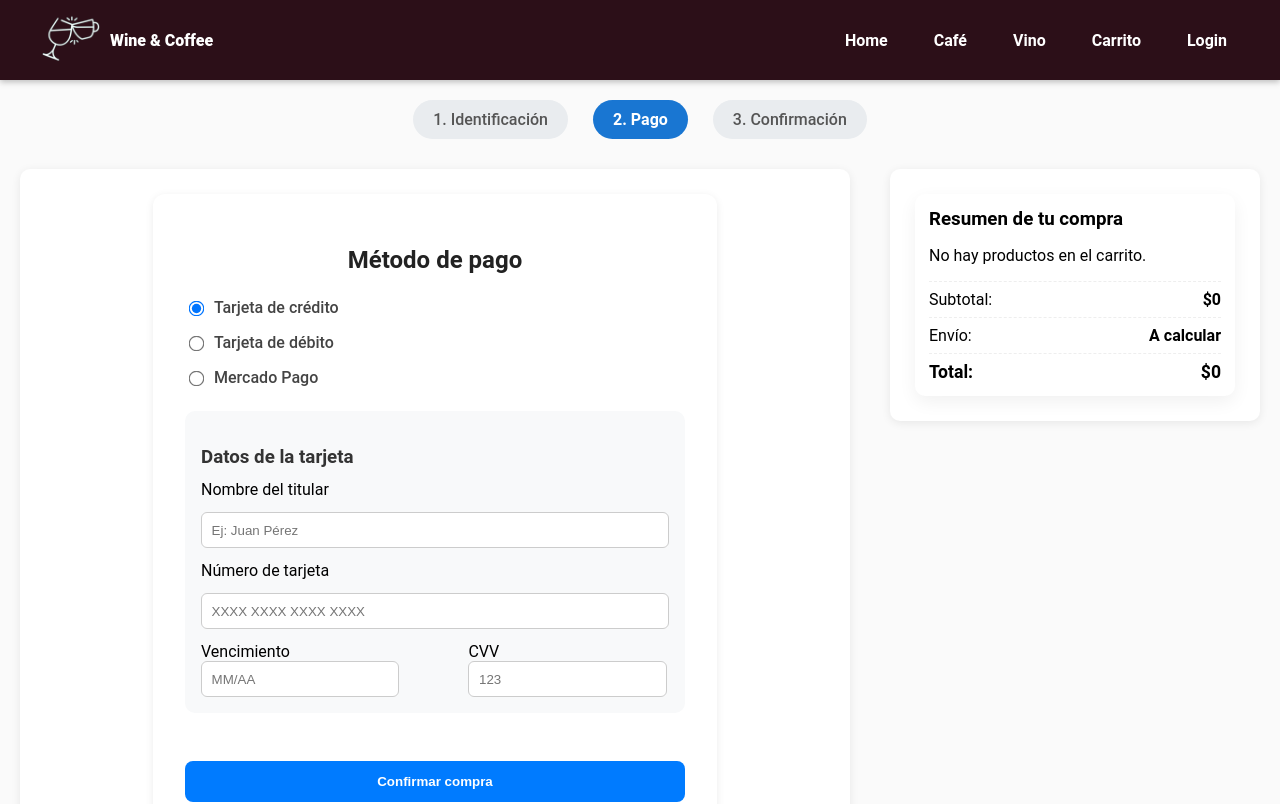
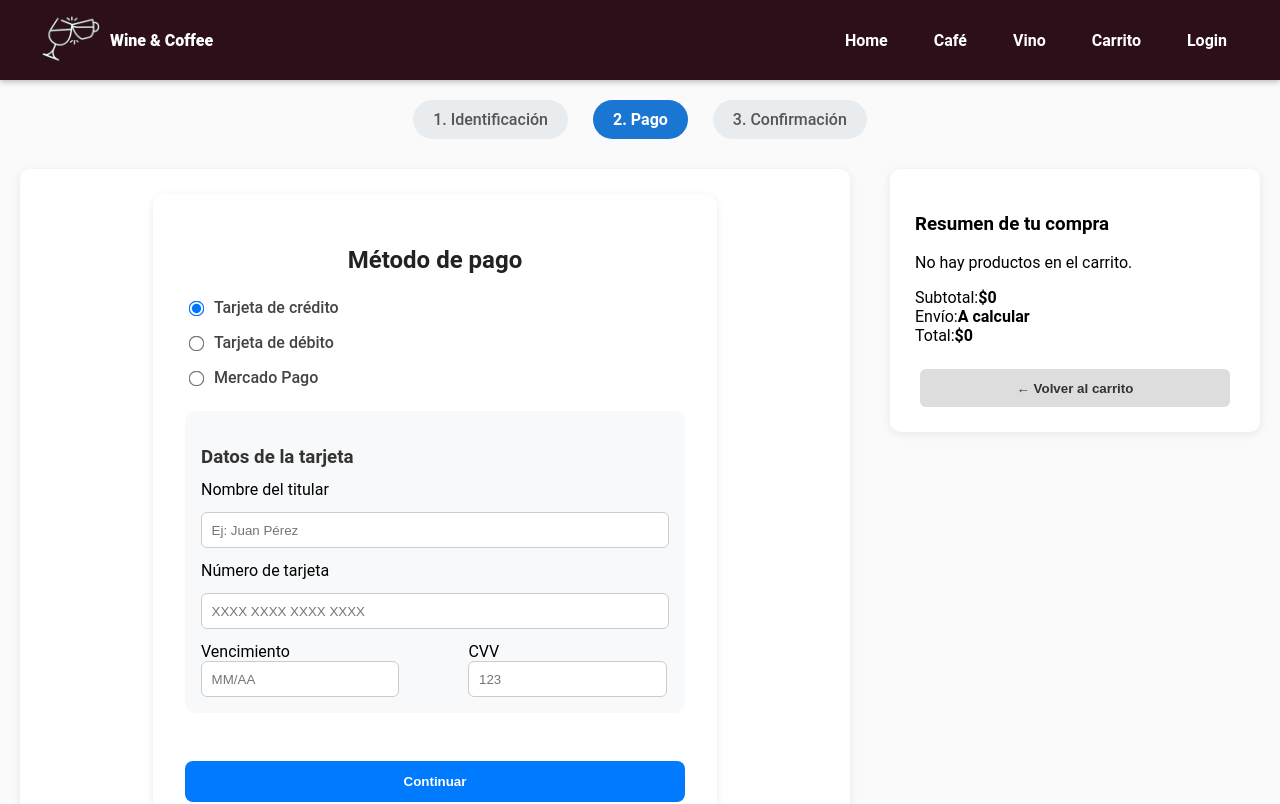
Before and after one commit to Matiaseq84/WineNCoffee, a React (Vite) app in the folder frontend/: page /checkout/payment in a window 1280 px wide. Shown: the top 804 px of the page. Built offline with nearby package versions, Linux system fonts and the light colour scheme.

Commit message:
Checkout todavía en proceso

```diff
--- a/frontend/src/components/Resume.css
+++ b/frontend/src/components/Resume.css
@@ -1,52 +1,35 @@
-/* Resume.css */
-.resumen-compra {
-  width: 100%;
-  box-sizing: border-box;
-  padding: 14px;
-  background: #fff;
-  border-radius: 10px;
-  box-shadow: 0 6px 18px rgba(0,0,0,0.06);
-  overflow: hidden;
+.resumen-botones {
+  display: flex;
+  justify-content: space-between;
+  margin-top: 1.5rem;
 }
 
-.resumen-compra h3 {
-  margin: 0 0 10px 0;
+.btn-volver,
+.btn-confirmar {
+  flex: 1;
+  margin: 0 0.3rem;
+  padding: 0.7rem 1rem;
+  border: none;
+  border-radius: 6px;
+  font-weight: 600;
+  cursor: pointer;
+  transition: 0.2s ease;
 }
 
-.resumen-lista {
-  list-style: none;
-  padding: 0;
-  margin: 0 0 12px 0;
-  display: flex;
-  flex-direction: column;
-  gap: 8px;
-  max-height: 260px;
-  overflow-y: auto; /* evita overflow de toda la página */
+.btn-volver {
+  background-color: #ddd;
+  color: #333;
 }
 
-.resumen-lista li {
-  display: flex;
-  justify-content: space-between;
-  align-items: center;
-  background: #fafafa;
-  padding: 8px;
-  border-radius: 8px;
-  border: 1px solid #eee;
+.btn-volver:hover {
+  background-color: #ccc;
 }
 
-.item-left { display:flex; gap:12px; align-items:center; }
-.item-title { font-weight:600; }
-.item-qty { color:#666; }
-
-.subtotal-row,
-.envio-row,
-.total-row {
-  display:flex;
-  justify-content:space-between;
-  align-items:center;
-  margin-top:8px;
-  padding-top:8px;
-  border-top:1px dashed #eee;
+.btn-confirmar {
+  background-color: #007bff;
+  color: white;
 }
 
-.total-row { font-size:1.1rem; font-weight:700; }
+.btn-confirmar:hover {
+  background-color: #0056b3;
+}
--- a/frontend/src/components/Resume.jsx
+++ b/frontend/src/components/Resume.jsx
@@ -1,19 +1,29 @@
 // src/components/Resume.jsx
 import React, { useEffect, useState } from "react";
 import { useCart } from "../context/CartContext";
+import { useNavigate } from "react-router-dom";
 import "./Resume.css";
 
 const ResumenCompra = () => {
-  const { items, total, shippingCost } = useCart();
+  const { items, shippingCost } = useCart();
   const [userData, setUserData] = useState(null);
+  const [paymentConfirmed, setPaymentConfirmed] = useState(false);
+  const navigate = useNavigate();
 
   useEffect(() => {
     const stored = localStorage.getItem("userData");
+    const payment = localStorage.getItem("paymentMethod");
+
     if (stored) setUserData(JSON.parse(stored));
+    if (payment) setPaymentConfirmed(true);
   }, []);
 
   const subtotal = items.reduce((acc, it) => acc + (Number(it.price) || 0) * (it.qty || 1), 0);
   const finalTotal = shippingCost ? subtotal + shippingCost : subtotal;
+
+  const handleConfirmPurchase = () => {
+    navigate("/checkout/confirmation");
+  };
 
   return (
     <div className="resumen-compra">
@@ -29,7 +39,9 @@ const ResumenCompra = () => {
                 <div className="item-title">{item.name}</div>
                 <div className="item-qty">x{item.qty}</div>
               </div>
-              <div className="item-right">${(Number(item.price) * (item.qty || 1)).toLocaleString()}</div>
+              <div className="item-right">
+                ${(Number(item.price) * (item.qty || 1)).toLocaleString()}
+              </div>
             </li>
           ))}
         </ul>
@@ -61,6 +73,25 @@ const ResumenCompra = () => {
         <span>Total:</span>
         <strong>${finalTotal.toLocaleString()}</strong>
       </div>
+
+      {/* --- BOTONES --- */}
+      <div className="resumen-botones">
+        <button
+          className="btn-volver"
+          onClick={() => navigate("/carrito")}
+        >
+          ← Volver al carrito
+        </button>
+
+        {paymentConfirmed && (
+          <button
+            className="btn-confirmar"
+            onClick={handleConfirmPurchase}
+          >
+            Confirmar compra
+          </button>
+        )}
+      </div>
     </div>
   );
 };
--- a/frontend/src/pages/Checkout/CheckoutLayout.jsx
+++ b/frontend/src/pages/Checkout/CheckoutLayout.jsx
@@ -1,9 +1,19 @@
-import { Outlet, useLocation, Link } from "react-router-dom";
+// src/pages/Checkout/CheckoutLayout.jsx
+import { Outlet, useLocation, useNavigate } from "react-router-dom";
+import { useEffect } from "react";
 import ResumenCompra from "../../components/Resume";
 import "./CheckoutLayout.css";
 
 function CheckoutLayout() {
   const location = useLocation();
+  const navigate = useNavigate();
+
+  // Redirigir automáticamente a /checkout/profile al entrar a /checkout
+  useEffect(() => {
+    if (location.pathname === "/checkout") {
+      navigate("/checkout/profile");
+    }
+  }, [location, navigate]);
 
   const steps = [
     { path: "/checkout/profile", label: "1. Identificación" },
@@ -13,16 +23,15 @@ function CheckoutLayout() {
 
   return (
     <div className="checkout-container">
-      {/* Barra de progreso o pasos */}
+      {/* Barra de progreso (solo visual) */}
       <nav className="checkout-steps">
         {steps.map((s) => (
-          <Link
+          <span
             key={s.path}
-            to={s.path}
             className={`step-link ${location.pathname === s.path ? "active" : ""}`}
           >
             {s.label}
-          </Link>
+          </span>
         ))}
       </nav>
 
--- a/frontend/src/pages/Checkout/Payment.jsx
+++ b/frontend/src/pages/Checkout/Payment.jsx
@@ -5,8 +5,33 @@ import "./payment.css";
 function Payment() {
   const navigate = useNavigate();
   const [metodo, setMetodo] = useState("credito");
+  const [datosTarjeta, setDatosTarjeta] = useState({
+    nombre: "",
+    numero: "",
+    vencimiento: "",
+    cvv: "",
+  });
+
+  const handleMetodoChange = (e) => {
+    const value = e.target.value;
+    setMetodo(value);
+    localStorage.setItem("metodoPago", value);
+  };
+
+  const handleInputChange = (e) => {
+    const { name, value } = e.target;
+    const nuevosDatos = { ...datosTarjeta, [name]: value };
+    setDatosTarjeta(nuevosDatos);
+    localStorage.setItem("datosTarjeta", JSON.stringify(nuevosDatos));
+  };
 
   const handleNext = () => {
+    // Asegura que haya un método de pago antes de continuar
+    if (!metodo) {
+      alert("Seleccioná un método de pago antes de continuar.");
+      return;
+    }
+
     navigate("/checkout/confirmation");
   };
 
@@ -15,66 +40,76 @@ function Payment() {
       <h2>Método de pago</h2>
 
       <div className="metodos">
-        <label className="metodo-item">
-          <input
-            type="radio"
-            name="metodo"
-            value="credito"
-            checked={metodo === "credito"}
-            onChange={(e) => setMetodo(e.target.value)}
-          />
-          Tarjeta de crédito
-        </label>
-
-        <label className="metodo-item">
-          <input
-            type="radio"
-            name="metodo"
-            value="debito"
-            checked={metodo === "debito"}
-            onChange={(e) => setMetodo(e.target.value)}
-          />
-          Tarjeta de débito
-        </label>
-
-        <label className="metodo-item">
-          <input
-            type="radio"
-            name="metodo"
-            value="mercadopago"
-            checked={metodo === "mercadopago"}
-            onChange={(e) => setMetodo(e.target.value)}
-          />
-          Mercado Pago
-        </label>
+        {["credito", "debito", "mercadopago"].map((op) => (
+          <label className="metodo-item" key={op}>
+            <input
+              type="radio"
+              name="metodo"
+              value={op}
+              checked={metodo === op}
+              onChange={handleMetodoChange}
+            />
+            {op === "credito"
+              ? "Tarjeta de crédito"
+              : op === "debito"
+              ? "Tarjeta de débito"
+              : "Mercado Pago"}
+          </label>
+        ))}
       </div>
 
-      {/* Formulario para tarjeta */}
       {(metodo === "credito" || metodo === "debito") && (
         <div className="form-tarjeta slide-in">
           <h3>Datos de la tarjeta</h3>
           <form>
             <label>Nombre del titular</label>
-            <input type="text" placeholder="Ej: Juan Pérez" required />
+            <input
+              type="text"
+              name="nombre"
+              placeholder="Ej: Juan Pérez"
+              value={datosTarjeta.nombre}
+              onChange={handleInputChange}
+              required
+            />
 
             <label>Número de tarjeta</label>
-            <input type="text" placeholder="XXXX XXXX XXXX XXXX" required />
+            <input
+              type="text"
+              name="numero"
+              placeholder="XXXX XXXX XXXX XXXX"
+              value={datosTarjeta.numero}
+              onChange={handleInputChange}
+              required
+            />
 
             <div className="tarjeta-row">
               <div>
                 <label>Vencimiento</label>
-                <input type="text" placeholder="MM/AA" required />
+                <input
+                  type="text"
+                  name="vencimiento"
+                  placeholder="MM/AA"
+                  value={datosTarjeta.vencimiento}
+                  onChange={handleInputChange}
+                  required
+                />
               </div>
               <div>
                 <label>CVV</label>
-                <input type="text" placeholder="123" required />
+                <input
+                  type="text"
+                  name="cvv"
+                  placeholder="123"
+                  value={datosTarjeta.cvv}
+                  onChange={handleInputChange}
+                  required
+                />
               </div>
             </div>
           </form>
         </div>
       )}
 
-      {/* Información de Mercado Pago */}
       {metodo === "mercadopago" && (
         <div className="mercadopago-info fade-in">
           <h3>Pagá con tu cuenta de Mercado Pago</h3>
@@ -98,7 +133,7 @@ function Payment() {
       )}
 
       <button onClick={handleNext} className="btn-next">
-        Confirmar compra
+        Continuar
       </button>
     </div>
   );
--- a/frontend/src/pages/Checkout/Profile.jsx
+++ b/frontend/src/pages/Checkout/Profile.jsx
@@ -50,7 +50,7 @@ function Profile() {
     // guardamos datos de usuario para que Resume pueda leerlos (opcional)
     localStorage.setItem(
       "userData",
-      JSON.stringify({ personalData, shippingData })
+      JSON.stringify({ personalData, shippingData, envioConfirmado: true })
     );
     navigate("/checkout/payment");
   };
```
